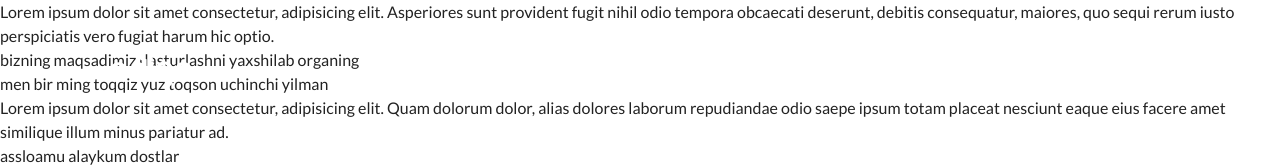
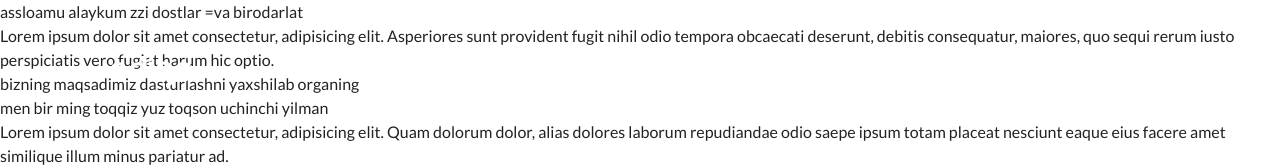
Before and after one commit to saodabbos/github29, a plain HTML site: page index.html in a window 1280 px wide. Shown: the top 165 px of the page. Drawn offline with Linux system fonts and the light colour scheme.

Commit message:
dfvrg rtge

```diff
--- a/index.html
+++ b/index.html
@@ -8,6 +8,7 @@
     <link rel="stylesheet" href="css/style.css" />
   </head>
   <body>
+    <div class="parent">assloamu alaykum zzi dostlar =va birodarlat</div>
     <p>
       Lorem ipsum dolor sit amet consectetur, adipisicing elit. Asperiores sunt
       provident fugit nihil odio tempora obcaecati deserunt, debitis
```
